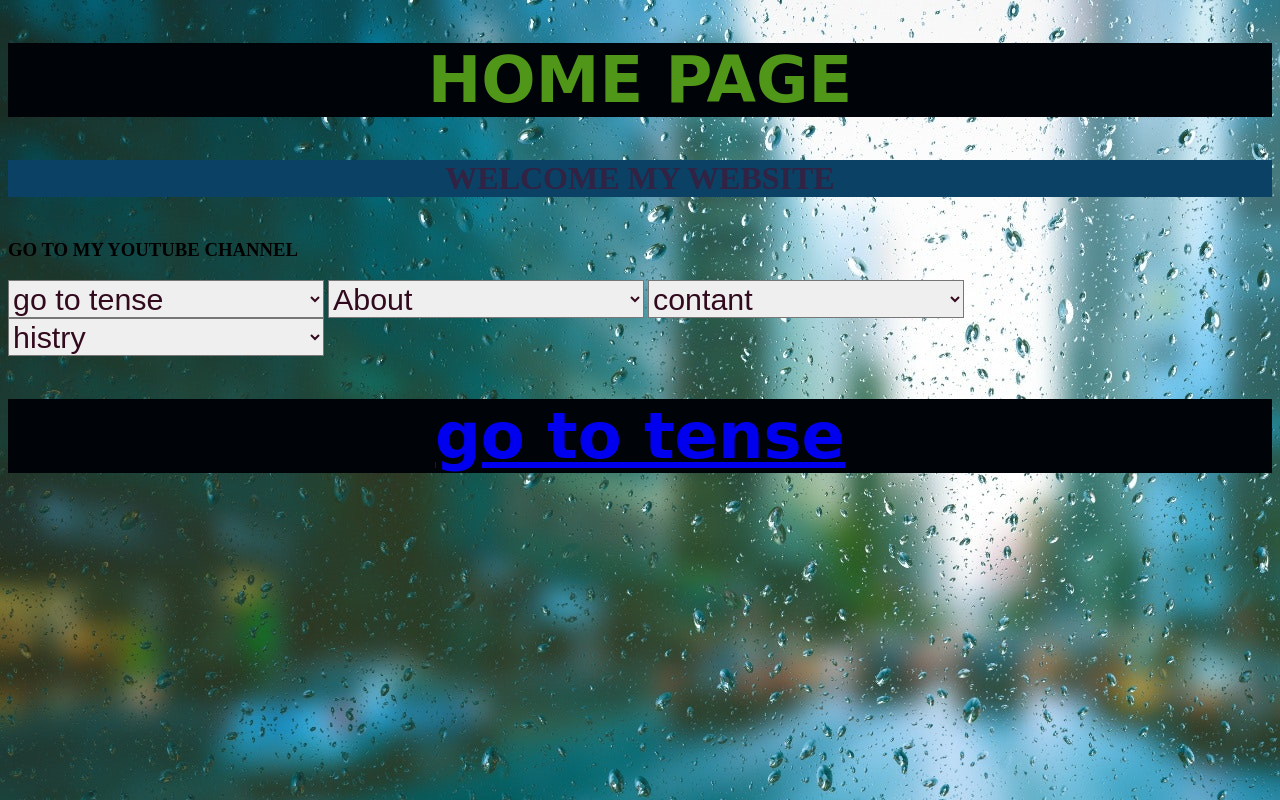
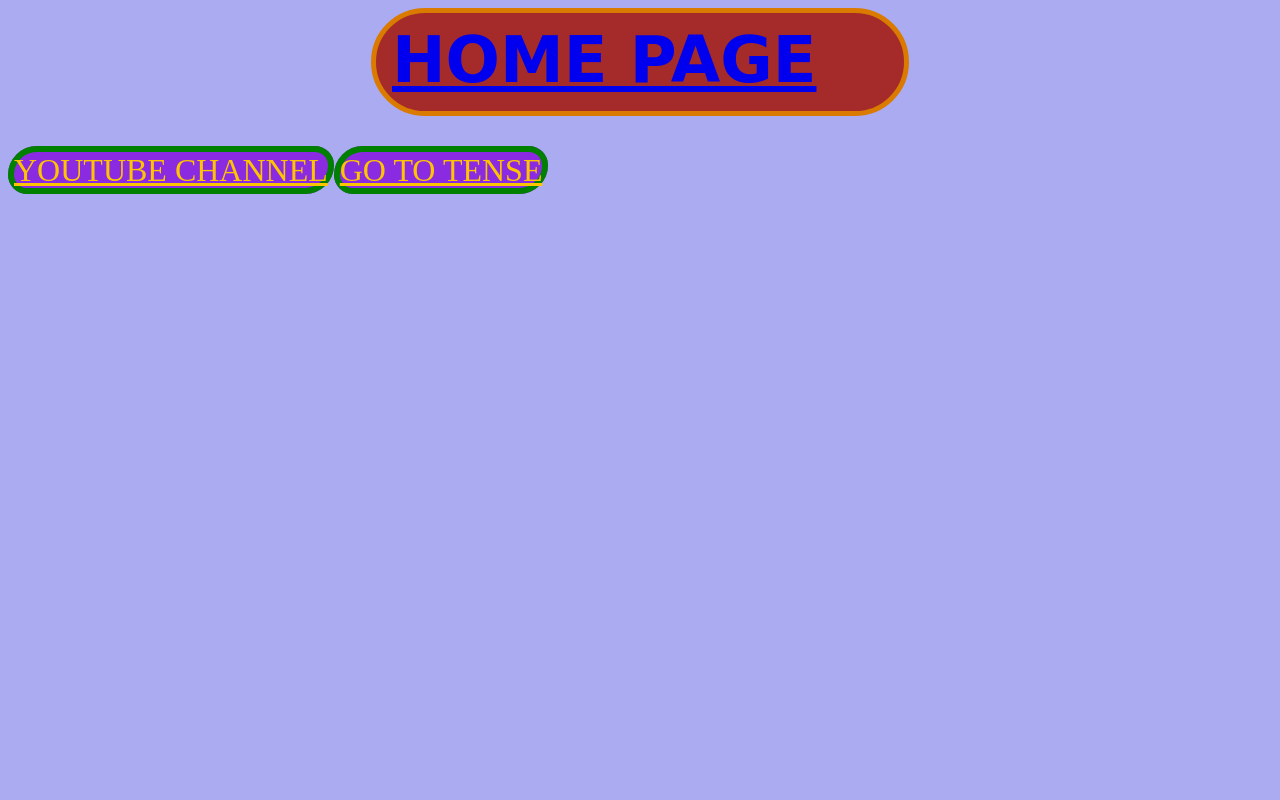
Before and after one commit to jaykumar591/jaykumarsinght, a plain HTML site: page Home.html in a window 1280 px wide. Drawn offline with Linux system fonts and the light colour scheme.

Commit message:
Update Home.html

```diff
--- a/Home.html
+++ b/Home.html
@@ -5,53 +5,32 @@
     <meta name="viewport" content="width=device-width, initial-scale=1.0">
     <title>HOME PAGE</title>
     <style>
-        h1{
-            color: rgb(80, 150, 25); background-color: rgb(0, 4, 8);
+        #h1{
+            color:rgb(157, 192, 0); background-color: brown;
             font-family: cursive;
             font-size: 4em;
+            width: 500px;
+            border: 2px solid rgb(218, 123, 0);
+            border-width: 5px;
+            border-radius: 2em 2em 2em 2em;
+            padding: 10px 12px 14px 16px;
+
+            margin:auto;
         }
-        h4{
-            color: rgb(50 , 34 , 67); background-color: rgb(10 , 65, 100);
+        .h2{
+            color: rgb(255, 196, 0); background-color: blueviolet;
+            border: 0.2em solid green;
+            border-radius: 30px 20px 30px 20px;
             font-size: 2em;
         }
-        .jay{
-            color: rgb(50, 10 ,30); background-image: url('service1.jpg');
-            font-size: 1.9em;
-            line-height: 5cm;
+        #second{
+            background-color: rgb(171, 171, 241);
         }
-
-
     </style>
 </head>
-<body style="background-image: url('photo.jpg');">
-    <h1 ID="JAY"><center>HOME PAGE</center></h1>
-    <H4><CENTER>WELCOME MY WEBSITE</CENTER></H4>
-    <h3 href="anuj.html">GO TO MY YOUTUBE CHANNEL</h3>
+<body id="second">
+    <h1 id="h1"><a href="home.html">HOME PAGE</a></h1><br><br>
+    <a class="h2" href="https://www.youtube.com/@Ocean_coding">YOUTUBE CHANNEL</a><a class="h2" href="index.html">GO TO TENSE</a>
 
-    <select class="jay">
-        <option value="Tense" ><a href="index.html">go to tense</a></option>
-        <option value="Tense" ><a href="index.html">go to c programing</a></option>
-        <option value="Tense" ><a href="index.html">go to c++ programing</a></option>
-        <option value="Tense" ><a href="index.html">go to java programing</a></option>
-    </select >
-    <select class="jay">
-        <option value="Tense" ><a href="index.html">About</a></option>
-        <option value="Tense" ><a href="index.html">go to c programing</a></option>
-        <option value="Tense" ><a href="index.html">go to c++ programing</a></option>
-        <option value="Tense" ><a href="index.html">go to java programing</a></option>
-    </select >
-    <select class="jay">
-        <option value="Tense" ><a href="index.html">contant</a></option>
-        <option value="Tense" ><a href="index.html">go to c programing</a></option>
-        <option value="Tense" ><a href="index.html">go to c++ programing</a></option>
-        <option value="Tense" ><a href="index.html">go to java programing</a></option>
-    </select >
-    <select class="jay">
-        <option value="Tense" ><a href="index.html">histry</a></option>
-        <option value="Tense" ><a href="index.html">go to c programing</a></option>
-        <option value="Tense" ><a href="index.html">go to c++ programing</a></option>
-        <option value="Tense" ><a href="index.html">go to java programing</a></option>
-    </select >
-    <h1><a href="index.html"><CENTER>go to tense</CENTER></a></h1>
 </body>
 </html>
```
